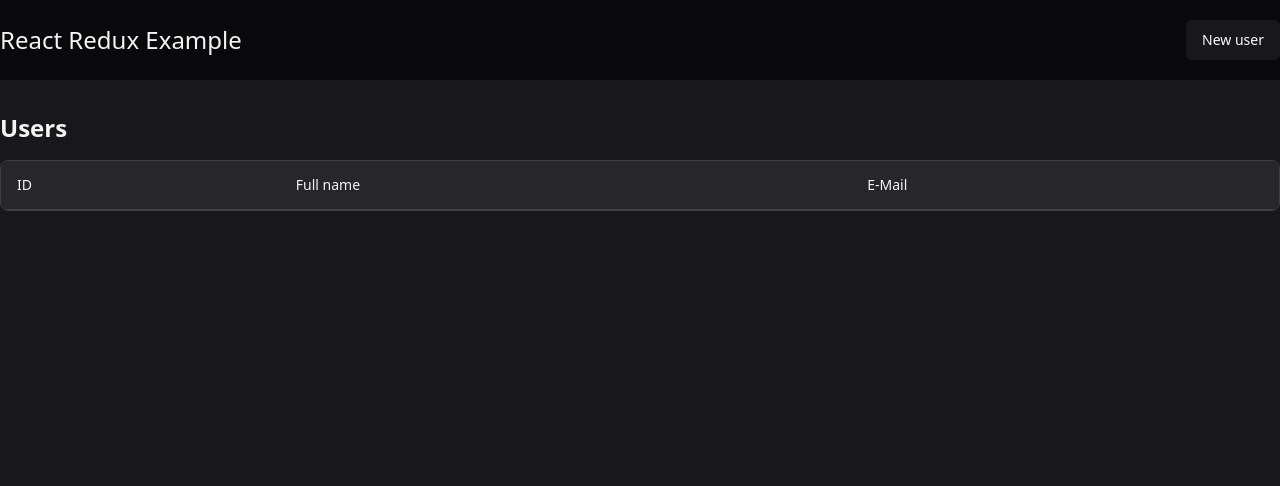
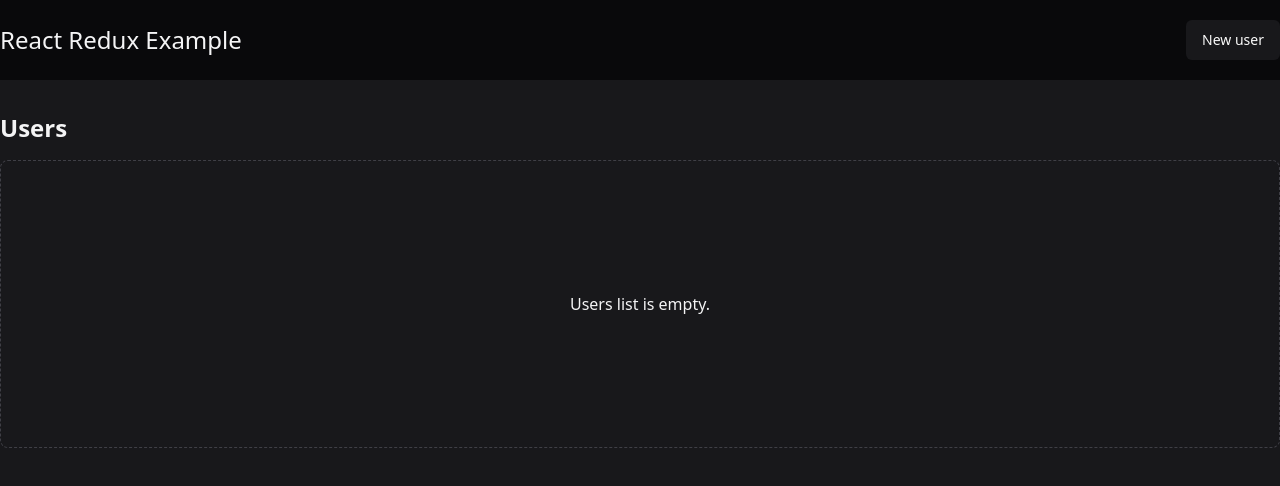
Before and after one commit to victorbadaro/react-redux-example, a React (Vite) app: page / in a window 1280 px wide. Shown: the top 486 px of the page. Built offline with nearby package versions, Linux system fonts and the light colour scheme.

Commit message:
feat: add an element to show on the screen when the users list is empty

```diff
--- a/src/app.tsx
+++ b/src/app.tsx
@@ -1,20 +1,27 @@
 import { Header } from './components/header';
 import { UsersList } from './components/users-list';
-import { UsersProvider } from './providers/users-provider';
+import { useUsers } from './hooks/use-users';
 
 export function App() {
+	const { users } = useUsers();
+
 	return (
 		<div className="space-y-8 min-h-screen bg-zinc-900 text-zinc-100">
-			<UsersProvider>
 			<Header />
 
 			<main className="container mx-auto">
 				<div className="flex flex-col gap-4">
 					<h1 className="text-2xl font-semibold">Users</h1>
+
+					{users.length > 0 ? (
 						<UsersList />
+					) : (
+						<div className="flex items-center justify-center h-72 border border-dashed border-zinc-700 rounded-lg">
+							<p>Users list is empty.</p>
+						</div>
+					)}
 				</div>
 			</main>
-			</UsersProvider>
 		</div>
 	);
 }
--- a/src/main.tsx
+++ b/src/main.tsx
@@ -2,7 +2,12 @@
 import { App } from './app.tsx';
 
 import './index.css';
+import { UsersProvider } from './providers/users-provider.tsx';
 
 const container = document.getElementById('root');
 
-createRoot(container!).render(<App />);
+createRoot(container!).render(
+	<UsersProvider>
+		<App />
+	</UsersProvider>
+);
```
Lines whose indentation alone changed are shown as unchanged.
